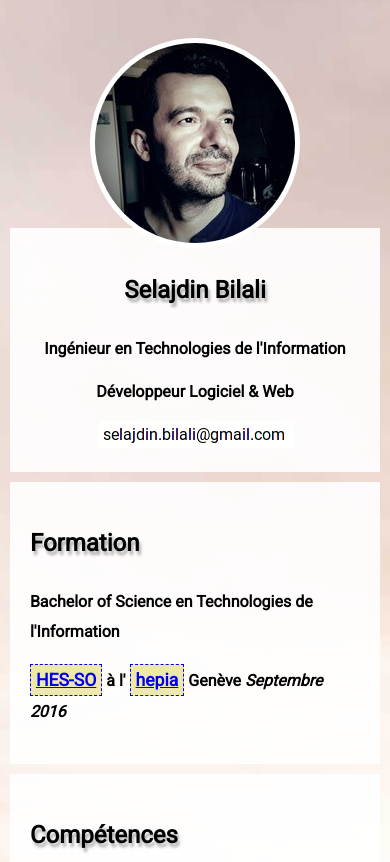
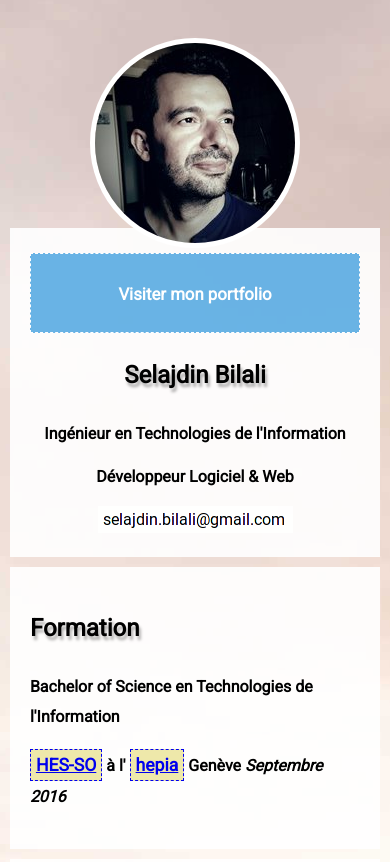
Before and after one commit to selajdinbilali/selajdinbilali.github.io, a plain HTML site: page index.html in a window 390 px wide. Shown: the top 862 px of the page. Drawn offline with Linux system fonts and the light colour scheme.

Commit message:
portfolio added

```diff
--- a/index.html
+++ b/index.html
@@ -14,9 +14,11 @@
         <div class="wrapper">
             <div class="site-header">
 	        <!-- <img src="http://lorempixel.com/200/200/" alt="portrait" /> -->
+
 	        <img src="rsz_moi2.jpg" alt="portrait" />
 
 	        <section class="row">
+                    <a class="portfolio" href="http://vps209452.ovh.net/portfolio">Visiter mon portfolio</a>
 	            <h1>Selajdin Bilali</h1>
 	            <h2>Ingénieur en Technologies de l'Information</h2>
 	            <h2>Développeur Logiciel & Web</h2>
--- a/style.css
+++ b/style.css
@@ -27,12 +27,33 @@ body{
     line-height: 1.5;
 
 }
+
+.portfolio{
+    text-shadow: none;
+    font-size: 105%;
+    background-color: rgba(89,171,227,0.7);
+    color: white;
+    text-decoration: none;
+    display: block;
+    padding: 26px 20px;
+    width: 200px;
+    font-weight: 600;
+}
+
+.portfolio:hover{
+    text-shadow: none;
+    background-color: rgba(89,171,227,1);
+    color: black;
+    display: block;
+    padding: 26px 20px;
+    width: 200px;
+}
 .row{
     background-color: rgba(255,255,255,0.9);
     padding: 20px 20px;
     margin-bottom:10px;
+}
 
-}
 img{
     border:solid white 5px;
     position: relative;
@@ -262,5 +283,27 @@ strong{
         font-size: 110%;
     }
 
+    .portfolio{
+        text-shadow: none;
+        background-color: rgba(89,171,227,0.9);
+        color: white;
+        text-decoration: none;
+        display: block;
+        padding: 25px 20px;
+        width: 100%;
+        height: 80px;
+    }
+    .portfolio:hover{
+        text-shadow: none;
+        background-color: rgba(89,171,227,0.9);
+        color: white;
+        text-decoration: none;
+        display: block;
+        padding: 25px 20px;
+        width: 100%;
+        height: 80px;
+    }
+
+
 
 }
```
